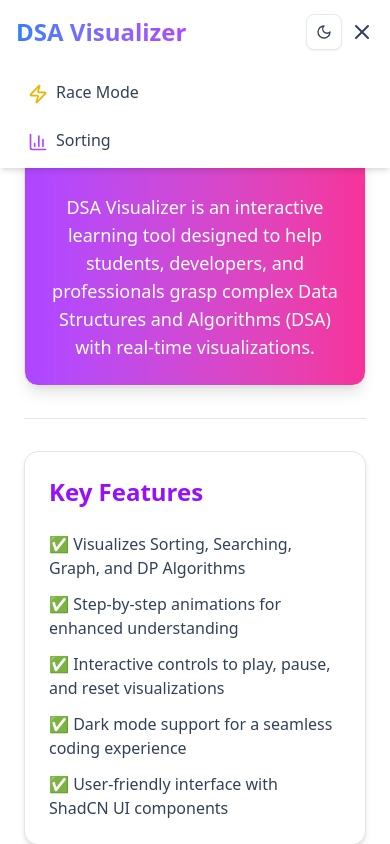
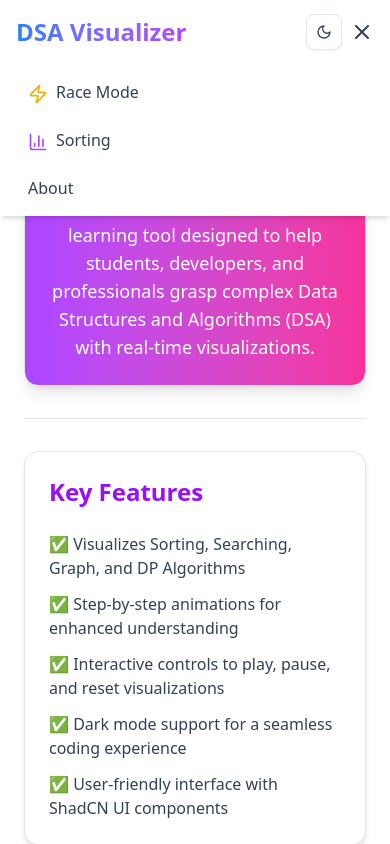
Before and after one commit to echoAbhinav/Dsa_Visualiser, a React (Vite) app: page /about in a window 390 px wide. Both pictures are taken after a click on the button 362 px from the left and 32 px from the top of the page. Shown: the top 844 px of the page. Built offline with nearby package versions, Linux system fonts and the light colour scheme.

Commit message:
mobile layout fixed

```diff
--- a/src/Layout.tsx
+++ b/src/Layout.tsx
@@ -4,8 +4,16 @@ import Navbar from './Navbar'
 import Footer from './Footer'
 
 import { Outlet } from 'react-router-dom'
+import { useLocation } from "react-router-dom";
+import { useEffect } from 'react';
+function Layout() {
 
-function Layout() {
+
+  const location = useLocation();
+
+  useEffect(() => {
+    console.log("Route changed:", location.pathname);
+  }, [location]);
   return (
     <>
 <Navbar/>
--- a/src/Navbar.tsx
+++ b/src/Navbar.tsx
@@ -152,6 +152,11 @@ export default function Navbar() {
                   <BarChart3 className="h-5 w-5 mr-2 inline-block text-purple-500" />
                   Sorting
                 </Link>
+
+                <Link to="/about" className="block text-slate-700 dark:text-white hover:bg-slate-100 dark:hover:bg-slate-800 px-3 py-2 rounded-md">
+
+                  About
+                </Link>
               </div>
             </div>
           )}
--- a/src/main.tsx
+++ b/src/main.tsx
@@ -1,11 +1,11 @@
 import { StrictMode } from 'react'
-import {  createBrowserRouter, Route, RouterProvider } from "react-router";
+import {  createBrowserRouter, Route, RouterProvider } from "react-router-dom";
 import { createRoot } from 'react-dom/client'
 import './index.css'
 import Layout from './Layout.tsx'
 import Home from './pages/Home.tsx';
 import Searching from './pages/Searching.tsx';
-import { createRoutesFromElements } from 'react-router';
+import { createRoutesFromElements } from 'react-router-dom';
 import About from './pages/About.tsx';
 
 import Sorting from './pages/Sorting.tsx';
--- a/src/pages/About.tsx
+++ b/src/pages/About.tsx
@@ -1,4 +1,5 @@
 import { FontAwesomeIcon } from "@fortawesome/react-fontawesome";
+
 import {
   faGithub,
   faLinkedin,
--- a/src/pages/Searching.tsx
+++ b/src/pages/Searching.tsx
@@ -1,7 +1,10 @@
 import AlgorithmDetail from "../algorithm-detail"
 import { searchingAlgorithms } from "@/lib/searching-algorithms"
+import { useEffect } from "react";
 
 export default function SearchingAlgorithmsPage() {
+
+
   return (
     <div className="min-h-screen bg-gradient-to-b from-slate-50 to-slate-100 dark:from-black dark:to-black py-8 mt-10">
       <div className="container mx-auto px-4">
```
